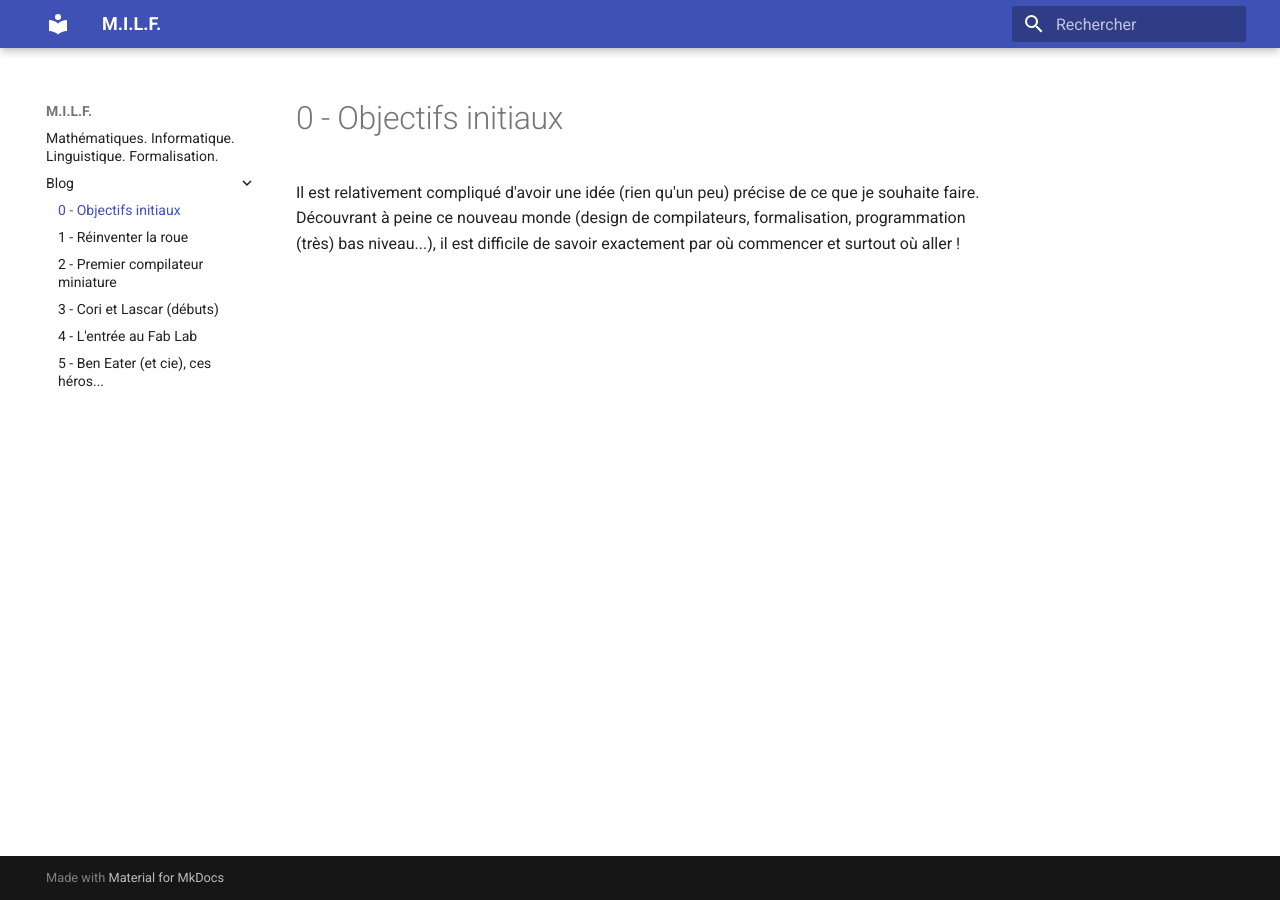
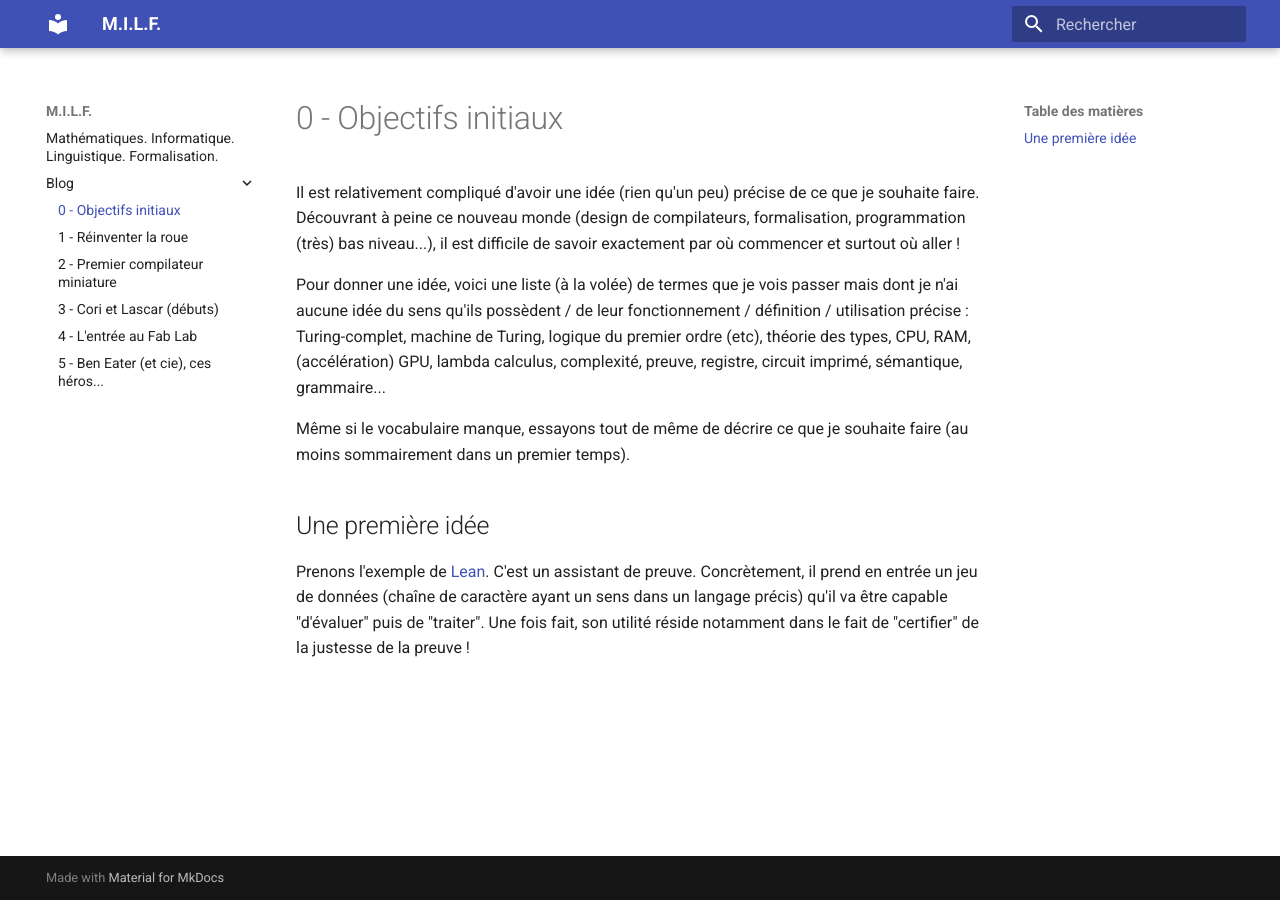
Before and after one commit to MathiasGarnier/MILF, an MkDocs documentation site: the page built from docs/blog/0-objectifs-initiaux.md, in a window 1280 px wide. Built offline with MkDocs 1.6.1 and Material for MkDocs 9.7.7, drawn with Linux system fonts in a browser that asks for light colours.

Commit message:
Début premier paragraphe

```diff
--- a/docs/blog/0-objectifs-initiaux.md
+++ b/docs/blog/0-objectifs-initiaux.md
@@ -1,3 +1,11 @@
 # 0 - Objectifs initiaux
 
 Il est relativement compliqué d'avoir une idée (rien qu'un peu) précise de ce que je souhaite faire. Découvrant à peine ce nouveau monde (design de compilateurs, formalisation, programmation (très) bas niveau...), il est difficile de savoir exactement par où commencer et surtout où aller !
+
+Pour donner une idée, voici une liste (à la volée) de termes que je vois passer mais dont je n'ai aucune idée du sens qu'ils possèdent / de leur fonctionnement / définition / utilisation précise : Turing-complet, machine de Turing, logique du premier ordre (etc), théorie des types, CPU, RAM, (accélération) GPU, lambda calculus, complexité, preuve, registre, circuit imprimé, sémantique, grammaire...
+
+Même si le vocabulaire manque, essayons tout de même de décrire ce que je souhaite faire (au moins sommairement dans un premier temps).
+
+## Une première idée
+
+Prenons l'exemple de [Lean](https://leanprover.github.io/). C'est un assistant de preuve. Concrètement, il prend en entrée un jeu de données (chaîne de caractère ayant un sens dans un langage précis) qu'il va être capable "d'évaluer" puis de "traiter". Une fois fait, son utilité réside notamment dans le fait de "certifier" de la justesse de la preuve !
```
